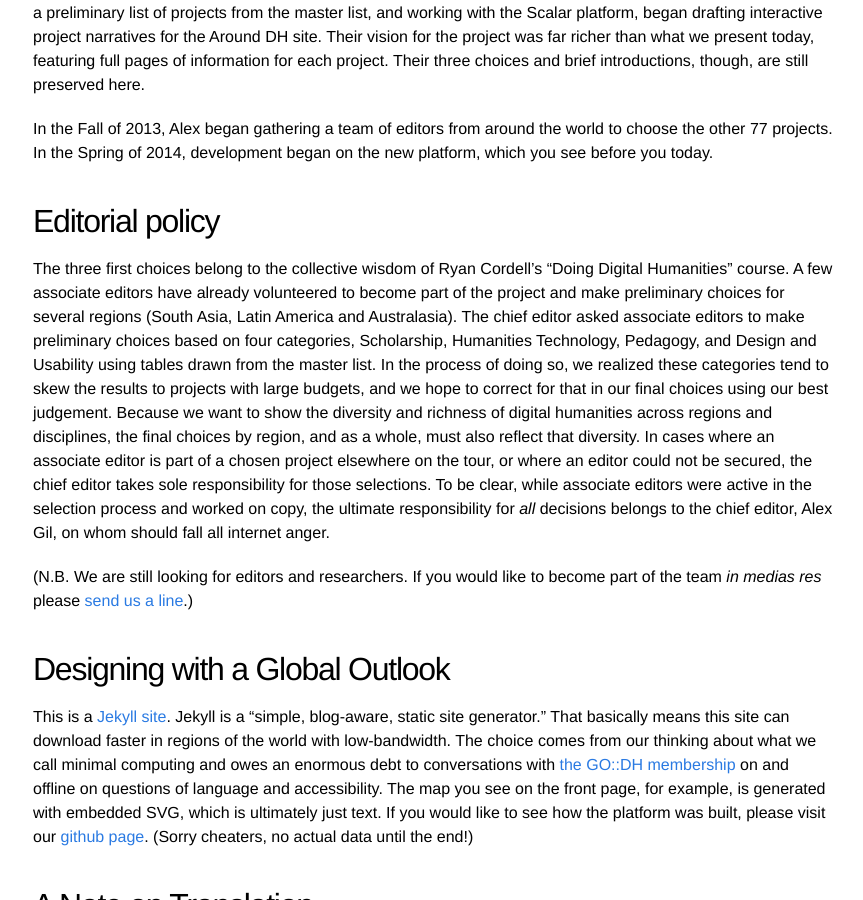
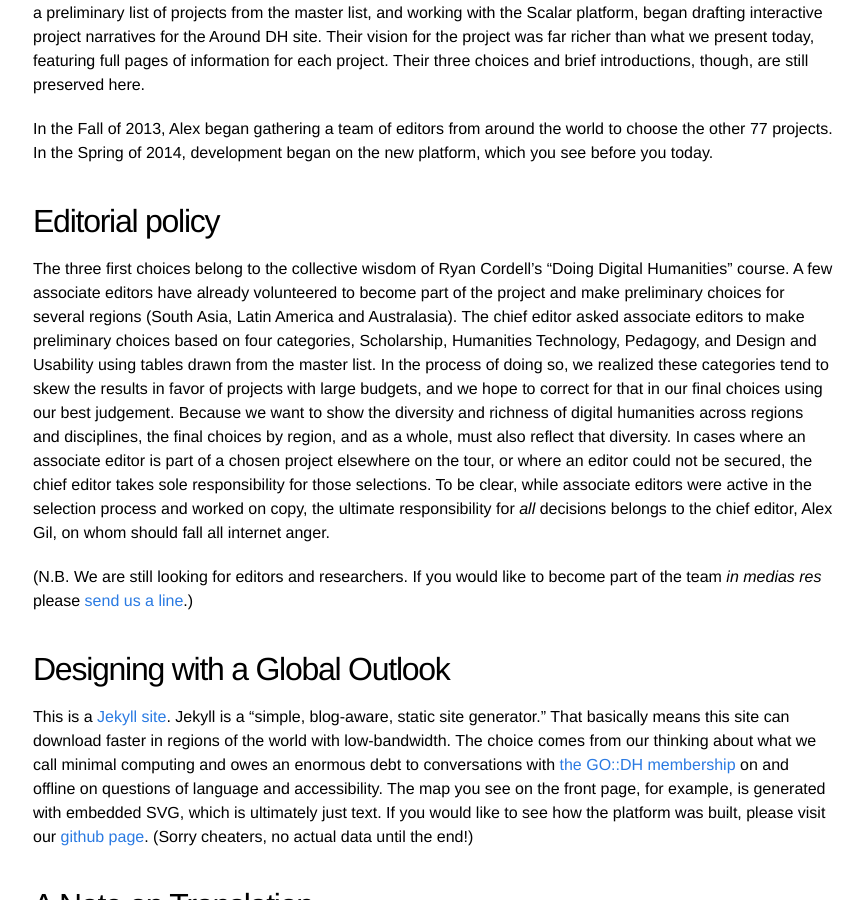
Before and after one commit to elotroalex/arounddh, a Jekyll site: the page built from about.md, in a window 1280 px wide and 900 px high, scrolled down 1451 px. Shown: the whole window, without its empty margins (207-1070 px from the left). Built offline with Jekyll 4.4.1, drawn with Linux system fonts in a browser that asks for light colours.

Commit message:
corrected typo on about

```diff
--- a/about.md
+++ b/about.md
@@ -30,7 +30,7 @@
 
 
 ## Editorial policy
-The three first choices belong to the collective wisdom of Ryan Cordell's “Doing Digital Humanities” course. A few associate editors have already volunteered to become part of the project and make preliminary choices for several regions (South Asia, Latin America and Australasia). The chief editor asked associate editors to make preliminary choices based on four categories, Scholarship, Humanities Technology, Pedagogy, and Design and Usability using tables drawn from the master list. In the process of doing so, we realized these categories tend to skew the results to projects with large budgets, and we hope to correct for that in our final choices using our best judgement. Because we want to show the diversity and richness of digital humanities across regions and disciplines, the final choices by region, and as a whole, must also reflect that diversity. In cases where an associate editor is part of a chosen project elsewhere on the tour, or where an editor could not be secured, the chief editor takes sole responsibility for those selections. To be clear, while associate editors were active in the selection process and worked on copy, the ultimate responsibility for *all* decisions belongs to the chief editor, Alex Gil, on whom should fall all internet anger.
+The three first choices belong to the collective wisdom of Ryan Cordell's “Doing Digital Humanities” course. A few associate editors have already volunteered to become part of the project and make preliminary choices for several regions (South Asia, Latin America and Australasia). The chief editor asked associate editors to make preliminary choices based on four categories, Scholarship, Humanities Technology, Pedagogy, and Design and Usability using tables drawn from the master list. In the process of doing so, we realized these categories tend to skew the results in favor of projects with large budgets, and we hope to correct for that in our final choices using our best judgement. Because we want to show the diversity and richness of digital humanities across regions and disciplines, the final choices by region, and as a whole, must also reflect that diversity. In cases where an associate editor is part of a chosen project elsewhere on the tour, or where an editor could not be secured, the chief editor takes sole responsibility for those selections. To be clear, while associate editors were active in the selection process and worked on copy, the ultimate responsibility for *all* decisions belongs to the chief editor, Alex Gil, on whom should fall all internet anger.
 
 (N.B. We are still looking for editors and researchers. If you would like to become part of the team *in medias res* please <a href="mailto:colibri.alex@gmail.com?Subject=Arounddh%project">send us a line</a>.)
 
```
